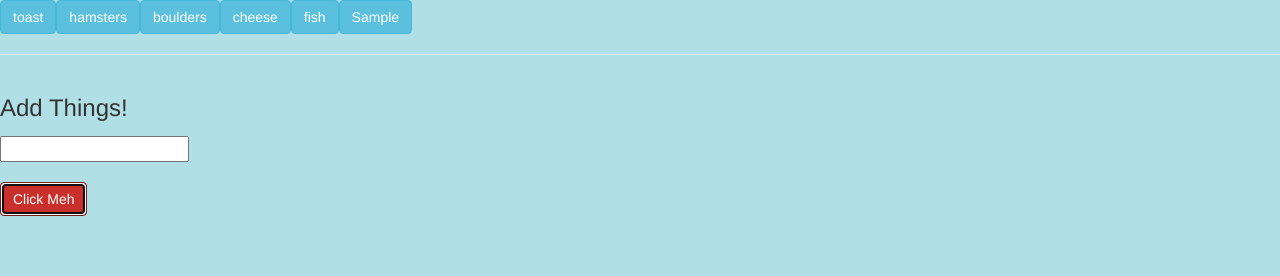
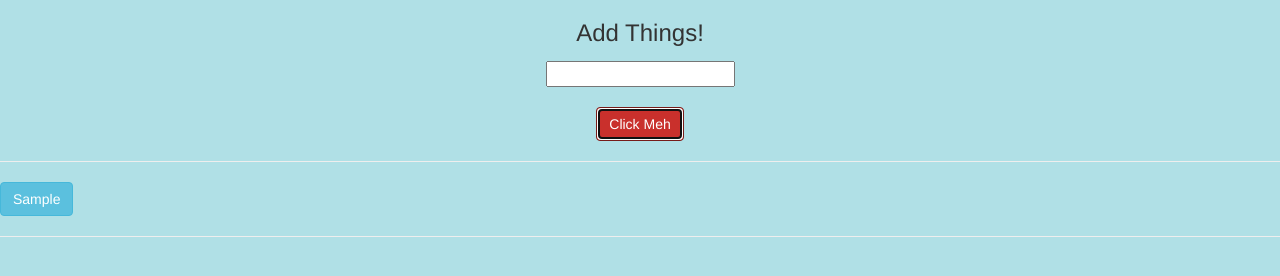
Before and after one commit to andrewbfr/api-buttons, a plain HTML site: page index.html in a window 1280 px wide. Both pictures are taken after typing "Sample" into the empty fields and a click on the input "Click Meh". Drawn offline with nearby package versions, Linux system fonts and the light colour scheme.

Commit message:
small intervention for blank inputs

```diff
--- a/assets/javascript/api.js
+++ b/assets/javascript/api.js
@@ -20,7 +20,7 @@ console.log("one");
 var apiKey = "9BlNYmwgDWvberRjgJV9QfSnyt8O6fja"
 // var userInput = $( "#zoo-input" ).val();
 // var queryURL = "https://api.giphy.com/v1/gifs/search?q=" + userInput + "&api_key=9BlNYmwgDWvberRjgJV9QfSnyt8O6fja&limit=10";
-var things = ["toast", "hamsters", "boulders", "cheese", "fish"];
+var things = [];
 
 //functions
 //
@@ -37,7 +37,7 @@ function createDisplay(){
           // Then dynamicaly generating buttons for each thing in array
           var a = $("<button>");
           // Adding classes to our button
-          a.addClass("thing-button btn btn-info");
+          a.addClass("thing-button btn btn-info text-center");
           // Adding a data-attribute
           a.attr("data-name", things[i]);
           // Providing the initial button text
@@ -86,13 +86,15 @@ function createDisplay(){
 //       };
 
 function alterList(){
+  if ($("#zoo-input").val() === ""){
+    alert("type something fun");
+  } else {
   things.push($("#zoo-input").val());
+  }
 };
 
 
 //main processes
-
-// $(document).on("click", "#add-toast", handleGifs());
 
 $("#add-things").click(function(){
   //this keeps the divs from disappearing, and the console from freaking out.
--- a/index.html
+++ b/index.html
@@ -9,17 +9,20 @@
 </head>
 <body>
 
-<div id="zoo-population">
-</div>
-<hr>
 
-<form>
+
+
+<form class="text-center">
 		<label for="zoo-input"><h3>Add Things!</h3></label>
 		<br>
 		<input type="text" id="zoo-input">
 		<br><br>
 		<input class="btn btn-danger" type="submit" id="add-things" value="Click Meh">
 </form>
+<hr>
+<div id="zoo-population">
+</div>
+<hr>
 
 
 
```
